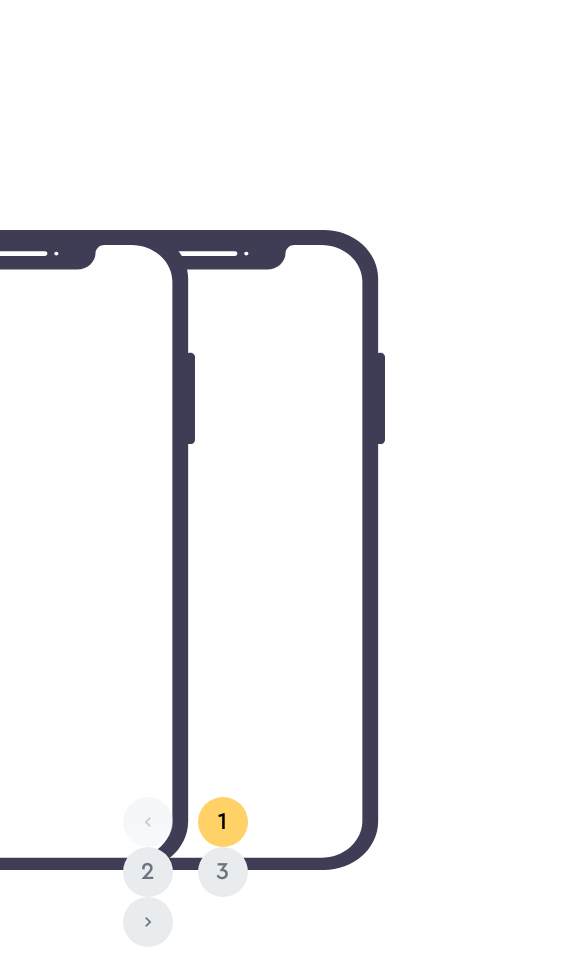
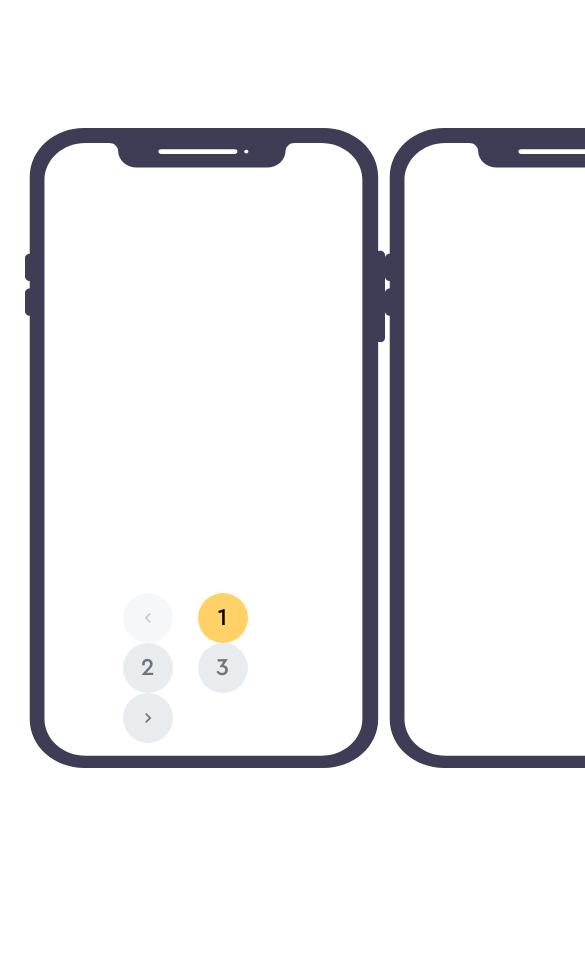
Before and after one commit to jaballogian/portfolio, a React (Create React App) app: page / in a window 390 px wide. Shown: the part 2980-3952 px from the top of the page, 585 px wide, since content can reach past the window. After the commit the page ends 3748 px from the top, so only its background shows below. Built offline with nearby package versions, Linux system fonts and the light colour scheme.

Commit message:
add styles for md screen in Right Content componenet

```diff
--- a/src/pages/Home/Projects/RightContent/RightContent.js
+++ b/src/pages/Home/Projects/RightContent/RightContent.js
@@ -30,7 +30,7 @@ const RightContent = (props) => {
   return (
     <Grid
       item
-      xs={6}
+      xs={12} lg={6}
     >
       <div className={root}>
         {content['imageList'].map((item, index) => (
--- a/src/pages/Home/Projects/RightContent/rightContentUseStyles.js
+++ b/src/pages/Home/Projects/RightContent/rightContentUseStyles.js
@@ -4,46 +4,75 @@ import { makeStyles } from '@material-ui/core/styles'
 const useStyles = makeStyles((theme) => ({
   root: {
     width: '100%',
-    height: '100vh',
     boxSizing: 'border-box',
+    [theme.breakpoints.only('md')]: {
+      height: '75vh',
+      minHeight: 600,
+    },
     [theme.breakpoints.only('lg')]: {
+      height: '100vh',
       paddingLeft: 40,
     },
     [theme.breakpoints.up('xl')]: {
+      height: '100vh',
       paddingLeft: 50,
     },
   },
   rootMobile: {
     display: 'flex',
-    alignItems: 'center',
     position: 'relative',
+    [theme.breakpoints.only('md')]: {
+      justifyContent: 'center',
+    },
+    [theme.breakpoints.up('lg')]: {
+      alignItems: 'center',
+    },
   },
   rootDesktopOrOther: {
     display: 'flex',
     flexDirection: 'column',
-    justifyContent: 'center',
     alignItems: 'center',
+    [theme.breakpoints.only('md')]: {
+      justifyContent: 'flex-start',
+    },
+    [theme.breakpoints.up('lg')]: {
+      justifyContent: 'center',
+    },
   },
   placeholderMobile: {
     // W:H = 9:16
-    position: 'absolute',
+    [theme.breakpoints.only('md')]: {
+      // ONE IS 28
+      width: 252,
+      height: 448,
+      margin: '0px 20px',
+    },
     [theme.breakpoints.only('lg')]: {
       // ONE IS 32
       width: 288,
       height: 512,
+      position: 'absolute',
     },
     [theme.breakpoints.up('xl')]: {
       // ONE IS 40
       width: 360,
       height: 640,
+      position: 'absolute',
     },
   },
   secondPlaceholderPhone: {
-    right: 0,
+    [theme.breakpoints.up('lg')]: {
+      right: 0,
+    },
   },
   placeholderDesktopOrOther: {
     // W:H = 16:9
     margin: '20px 0px',
+    [theme.breakpoints.only('md')]: {
+      // ONE IS 25
+      width: 400,
+      height: 225,
+    },
     [theme.breakpoints.only('lg')]: {
       // ONE IS 30
       width: 480,
```
